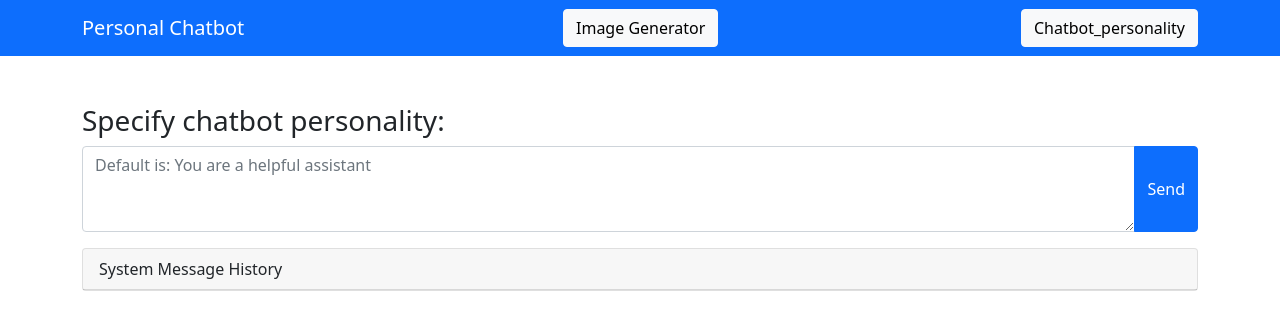
After one commit to mainakm7/ai_chatbot, a FastAPI app: template templates/system.html in a window 1280 px wide. The commit adds this page. Shown: the top 330 px of the page. Run offline with FastAPI, Linux system fonts and the light colour scheme; the template is opened without the code that fills it, so the values that code supplies are empty; parts of the project's set-up code (start-up, migrations or seed data) failed here and were passed over.

Commit message:
Added chatbot personality api
Added a post api to change the chatbot system role by the user. Not the
user can control how the chatbot should behave

```diff
--- a/main.py
+++ b/main.py
@@ -31,6 +31,18 @@ async def chat_page(request: Request):
 
 chatlog = []
 chatlog.append({"role":"system", "content": "You are a helpful assistant"})
+
+
+@app.get("/system", response_class=HTMLResponse)
+async def system_role(request: Request):
+    return templates.TemplateResponse("system.html", {"request": request})
+
+
+@app.post("/system", response_class=HTMLResponse)
+async def system_role(request: Request, system_message: Annotated[str, Form()]):
+    chatlog[0]["content"] = system_message
+    return templates.TemplateResponse("system.html", {"request": request, "system": system_message})
+
 
 chat_responses = []
 
--- a/templates/navbar.html
+++ b/templates/navbar.html
@@ -1,6 +1,7 @@
 <nav class="navbar navbar-dark bg-primary">
-    <div class="container-md">
+  <div class="container-md">
       <a class="navbar-brand" href="/">Personal Chatbot</a>
       <a class="btn btn-light" type="button" href="/image">Image Generator</a>
-    </div>
-  </nav>
+      <a class="btn btn-light" type="button" href="/system">Chatbot_personality</a>
+  </div>
+</nav>
--- /dev/null
+++ b/templates/system.html
@@ -0,0 +1,27 @@
+{% include 'layout.html' %}
+
+<div class="container mt-5">
+  <h3>
+    Specify chatbot personality:
+  </h3>
+  <form action="/system" method="POST">
+    <div class="input-group">
+      <textarea class="form-control" placeholder="Default is: You are a helpful assistant" name="system_message" rows="3"></textarea>
+      <button class="btn btn-primary ml-2" type="submit">Send</button>
+    </div>
+  </form>
+
+  <div class="mt-3">
+    <div class="card">
+      <div class="card-header">
+        System Message History
+      </div>
+      <ul class="list-group list-group-flush">
+        {% for message in system_messages %}
+        <li class="list-group-item">{{ message }}</li>
+        {% endfor %}
+      </ul>
+    </div>
+  </div>
+
+</div>
```
Also changed, not shown: README.md.
